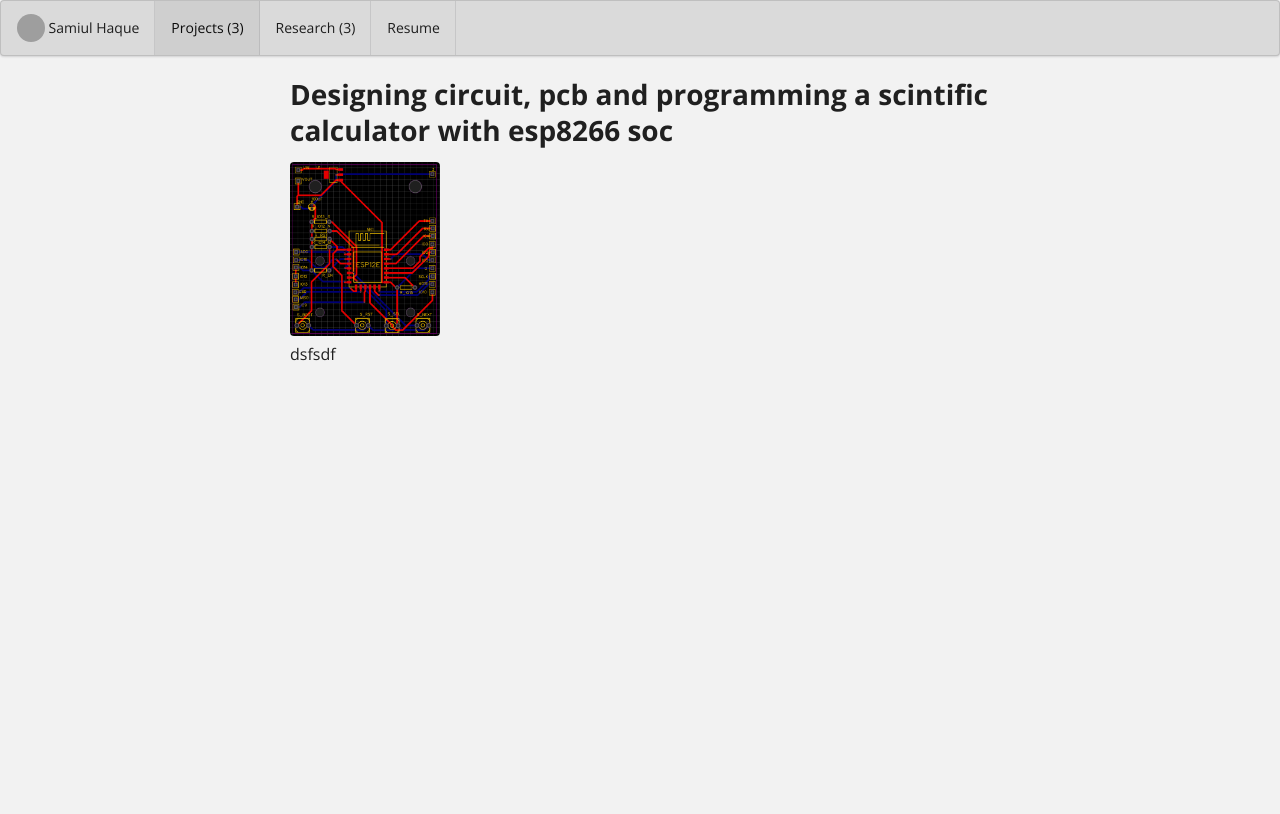
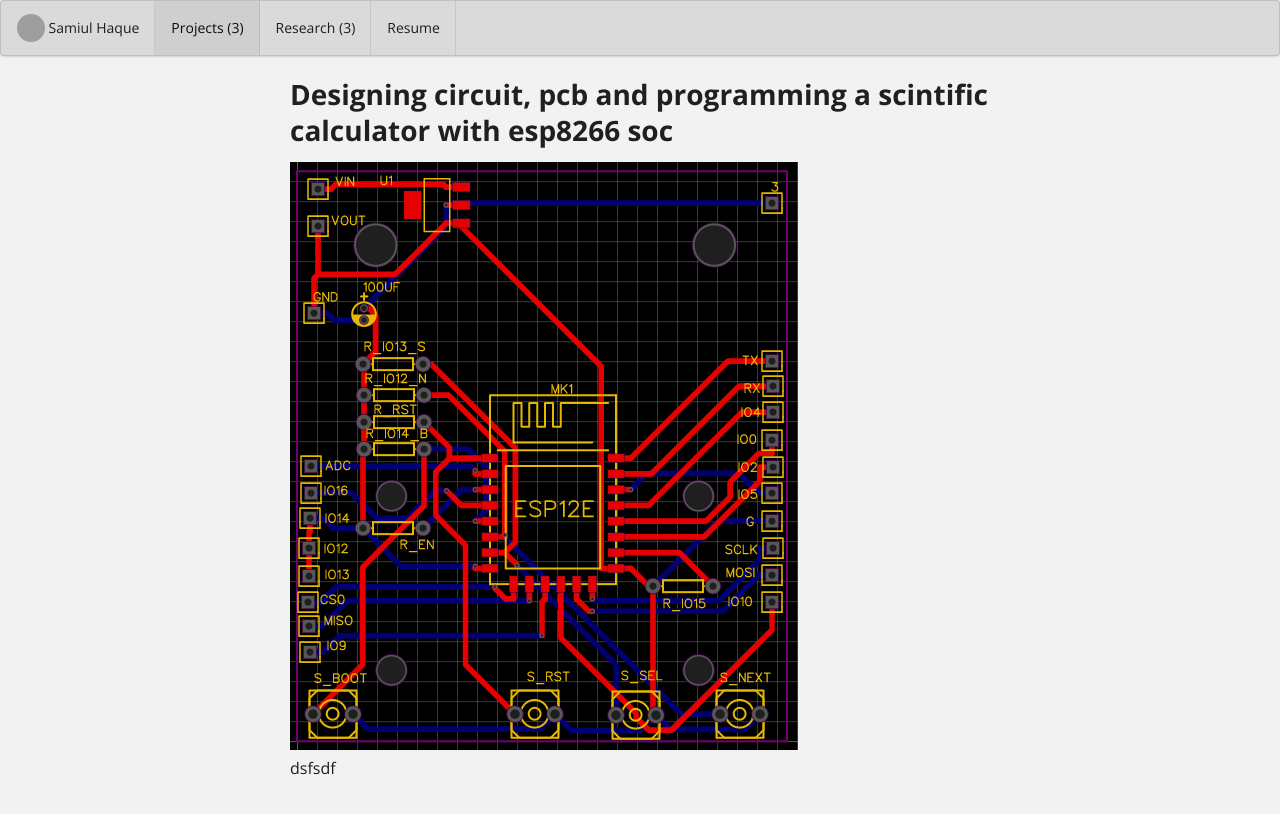
Before and after one commit to samiulextreem/samiulextreem.github.io, a Jekyll site: the page built from projects/project-3.md, in a window 1280 px wide. Shown: the top 814 px of the page. Built offline with Jekyll 4.4.1, drawn with Linux system fonts in a browser that asks for light colours; grey boxes are pictures that could not be loaded.

Commit message:
Update project-3.md

```diff
--- a/projects/project-3.md
+++ b/projects/project-3.md
@@ -15,7 +15,7 @@ labels:
 summary: A project I made to learn more about circuit design, PCB sketching and coding with complex mathmatical model
 ---
 
-<div class="ui small rounded images">
+<div class="ui Large rounded images">
   <img class="ui image" src="../images/scintf_calculator.png">
 </div>
 dsfsdf
```
